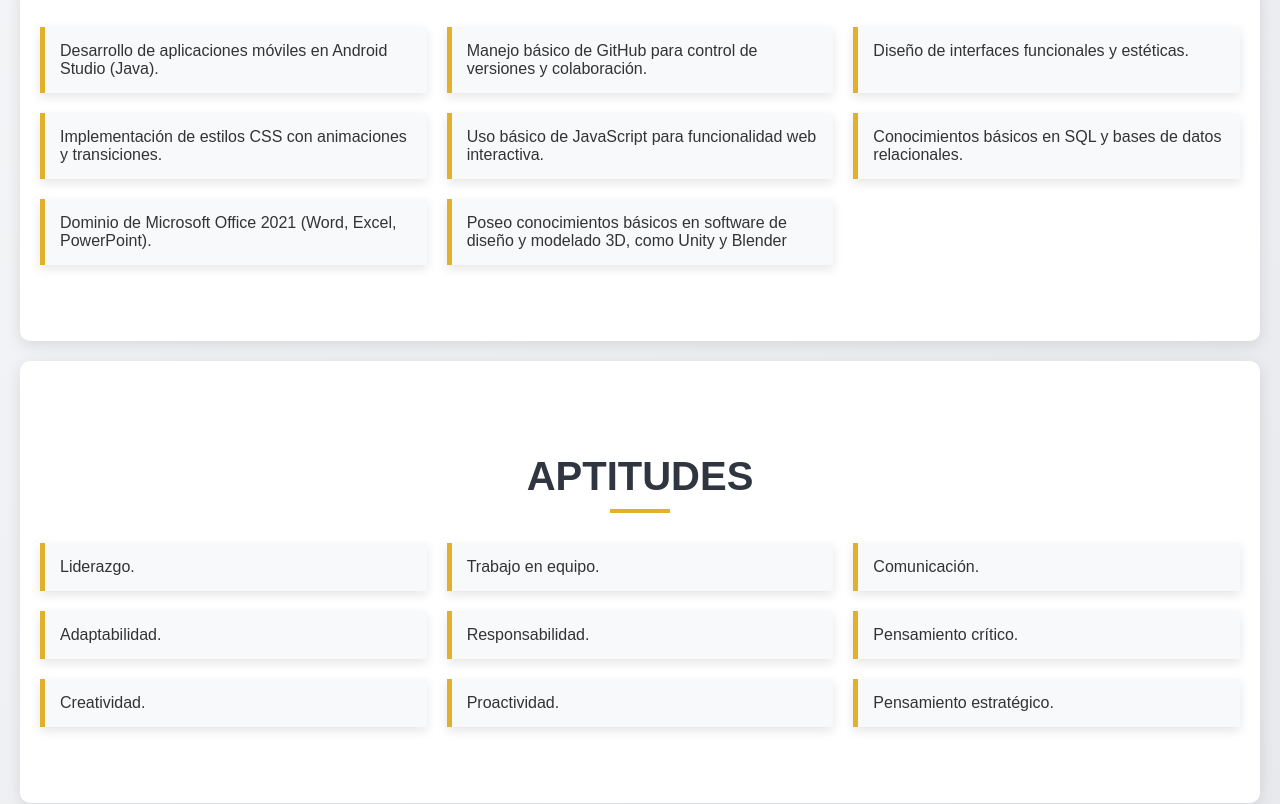
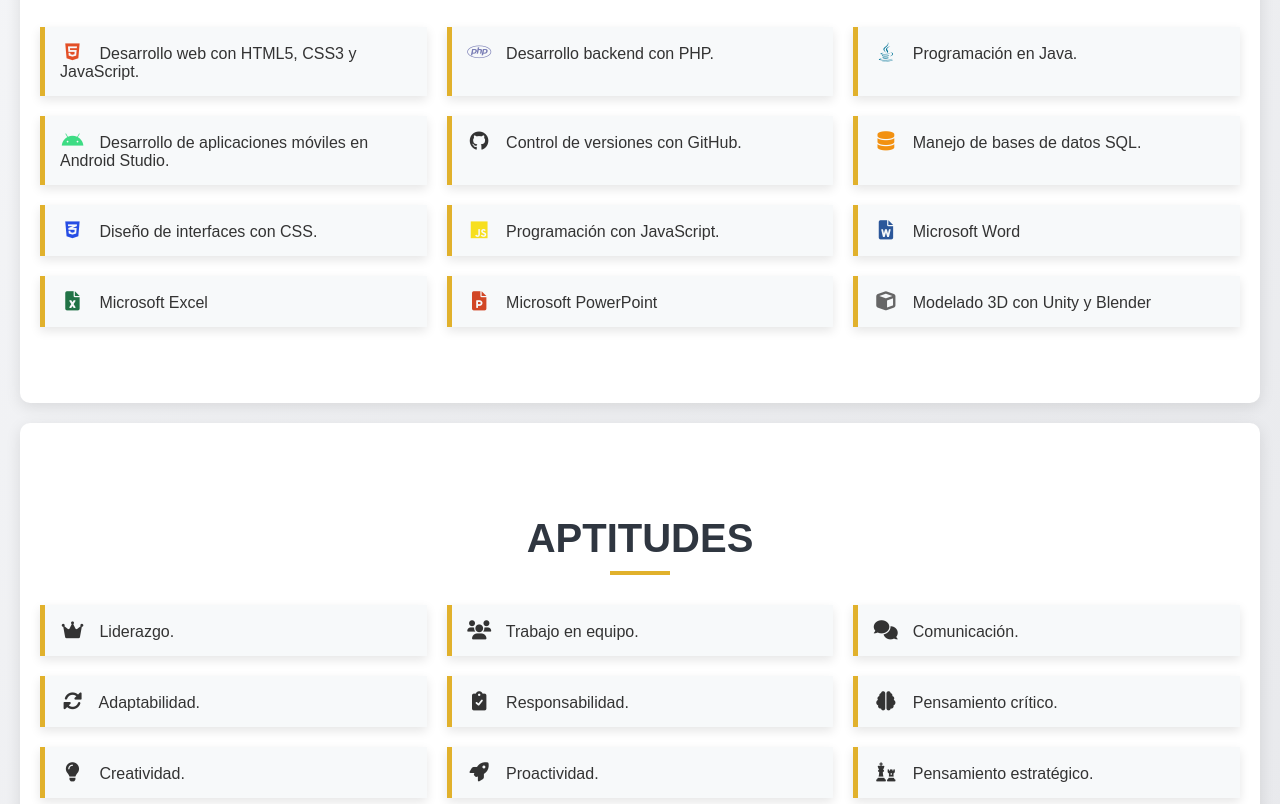
Before and after one commit to IVAN0137/Portafolio, a plain HTML site: page index.html in a window 1280 px wide. Shown: the part 709-1513 px from the top of the page. Drawn offline with Linux system fonts and the light colour scheme.

Commit message:
quedo completo mi portafolio

```diff
--- a/index.css
+++ b/index.css
@@ -243,3 +243,35 @@ header .btn-cv:hover {
         margin-left: 10px;
     }
 }
+.foto img {
+    max-width: 200px;
+    height: auto;
+    border-radius: 50%;
+    box-shadow: 0 4px 8px rgba(0,0,0,0.2);
+}
+
+.section ul li i {
+    margin-right: 10px;
+    font-size: 1.2em;
+    width: 25px;
+    text-align: center;
+    transition: transform 0.3s ease;
+}
+
+.section ul li:hover i {
+    transform: rotate(360deg);
+}
+
+/* Colores específicos para cada icono */
+.fa-html5 { color: #e34f26; }
+.fa-php { color: #777bb4; }
+.fa-java { color: #007396; }
+.fa-android { color: #3DDC84; }
+.fa-github { color: #333; }
+.fa-database { color: #f29111; }
+.fa-css3-alt { color: #264de4; }
+.fa-js { color: #f7df1e; }
+.fa-file-word { color: #2b579a; }
+.fa-file-excel { color: #217346; }
+.fa-file-powerpoint { color: #d24726; }
+.fa-cube { color: #666666; }
--- a/index.html
+++ b/index.html
@@ -38,28 +38,34 @@
     <section id="habilidades" class="section">
         <h2>Habilidades</h2>
         <ul>
-            <li>Desarrollo de aplicaciones móviles en Android Studio (Java).</li>
-            <li>Manejo básico de GitHub para control de versiones y colaboración.</li>
-            <li>Diseño de interfaces funcionales y estéticas.</li>
-            <li>Implementación de estilos CSS con animaciones y transiciones.</li>
-            <li>Uso básico de JavaScript para funcionalidad web interactiva.</li>
-            <li>Conocimientos básicos en SQL y bases de datos relacionales.</li>
-            <li>Dominio de Microsoft Office 2021 (Word, Excel, PowerPoint).</li>
-            <li>Poseo conocimientos básicos en software de diseño y modelado 3D, como Unity y Blender</li>
+
+            <li><i class="fab fa-html5"></i> Desarrollo web con HTML5, CSS3 y JavaScript.</li>
+            <li><i class="fab fa-php"></i> Desarrollo backend con PHP.</li>
+            <li><i class="fab fa-java"></i> Programación en Java.</li>
+            <li><i class="fab fa-android"></i> Desarrollo de aplicaciones móviles en Android Studio.</li>
+            <li><i class="fab fa-github"></i> Control de versiones con GitHub.</li>
+            <li><i class="fas fa-database"></i> Manejo de bases de datos SQL.</li>
+            <li><i class="fab fa-css3-alt"></i> Diseño de interfaces con CSS.</li>
+            <li><i class="fab fa-js"></i> Programación con JavaScript.</li>
+            <li><i class="fas fa-file-word"></i> Microsoft Word</li>
+            <li><i class="fas fa-file-excel"></i> Microsoft Excel</li>
+            <li><i class="fas fa-file-powerpoint"></i> Microsoft PowerPoint</li>
+            <li><i class="fas fa-cube"></i> Modelado 3D con Unity y Blender</li>
         </ul>
     </section>
     <section id="habilidades" class="section">
         <h2>Aptitudes</h2>
         <ul>
-            <li>Liderazgo.</li>
-            <li>Trabajo en equipo.</li>
-            <li>Comunicación.</li>
-            <li>Adaptabilidad.</li>
-            <li>Responsabilidad.</li>
-            <li>Pensamiento crítico.</li>
-            <li>Creatividad.</li>
-            <li>Proactividad.</li>
-            <li>Pensamiento estratégico.</li>
+            <li><i class="fas fa-crown"></i> Liderazgo.</li>
+            <li><i class="fas fa-users"></i> Trabajo en equipo.</li>
+            <li><i class="fas fa-comments"></i> Comunicación.</li>
+            <li><i class="fas fa-sync-alt"></i> Adaptabilidad.</li>
+            <li><i class="fas fa-clipboard-check"></i> Responsabilidad.</li>
+            <li><i class="fas fa-brain"></i> Pensamiento crítico.</li>
+            <li><i class="fas fa-lightbulb"></i> Creatividad.</li>
+            <li><i class="fas fa-rocket"></i> Proactividad.</li>
+            <li><i class="fas fa-chess"></i> Pensamiento estratégico.</li>
+
         </ul>
     </section>
 
@@ -98,7 +104,7 @@
                 <p>Desarrollo de los diseños y logos.</p>
             </div>
             <div class="proyecto">
-                <h3>Participacion en conferencias (2022-2   022)</h3>
+                <h3>Participacion en "conferencias", Mazatlan,sinaloa (2022-2022)</h3>
                 <p>Participación en el Congreso de Informática, Robótica, Mecatrónica y Tecnologías.</p>
                 <p>Asistencia a conferencia con constancia en Informática, Robótica, Mecatrónica y Tecnologías.</p>
                 <p>Recepción de constancia en conferencia sobre Cómputo Paralelo.</p>
@@ -107,7 +113,7 @@
     </section>
     <section id="contacto" class="section">
         <h2>Contacto</h2>
-        <p>Si estás interesado en conocer más sobre mis proyectos o en colaborar, no dudes en contactarme.</p>
+        <p>Si estás interesado en conocer más,no dudes en contactarme.</p>
         <div class="social-links">
             <a href="https://github.com/IVAN0137" target="_blank" class="icon github"><i class="fab fa-github"></i></a>
             <a href="https://wa.me/+524412822828" target="_blank" class="icon whatsapp"><i class="fab fa-whatsapp"></i></a>
```
